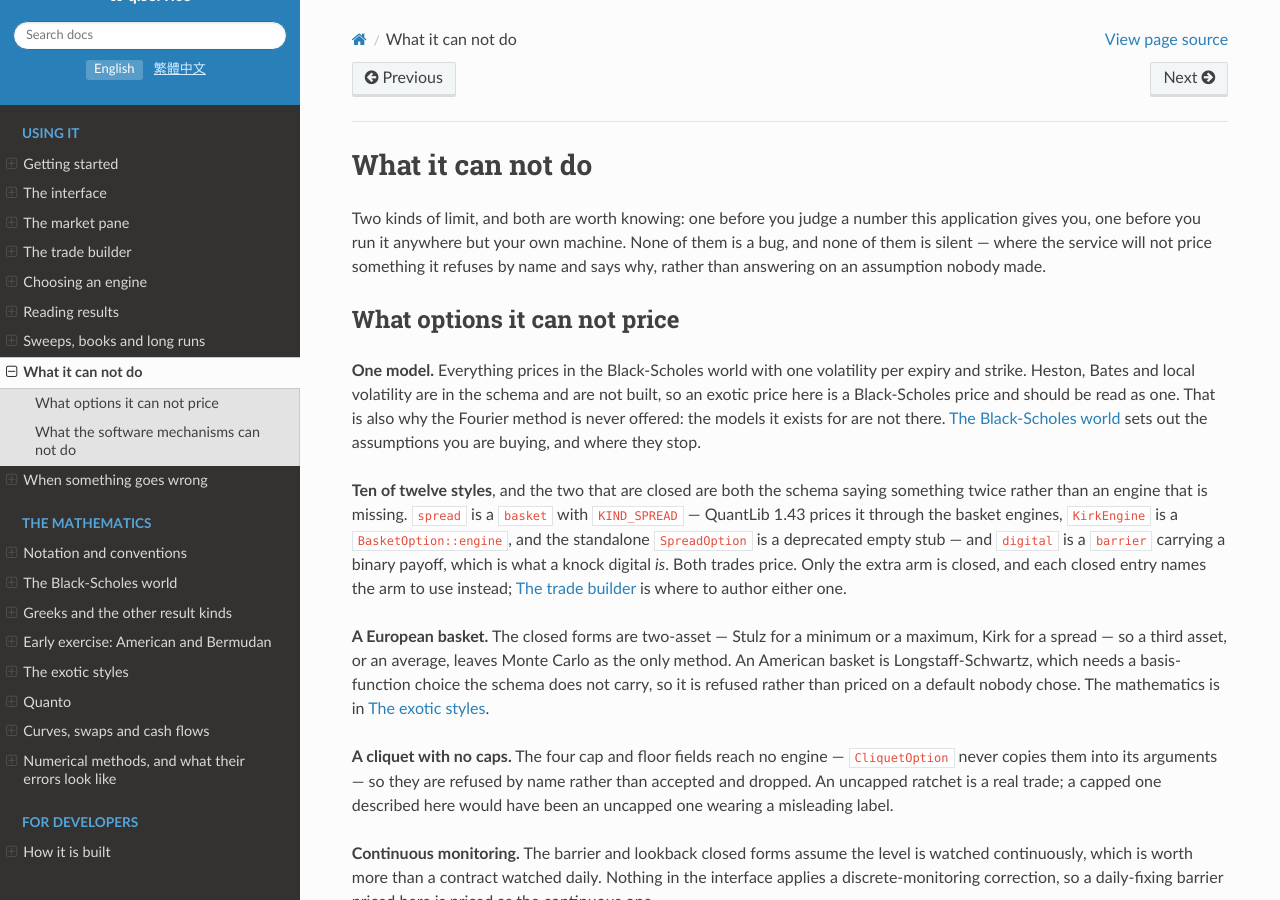
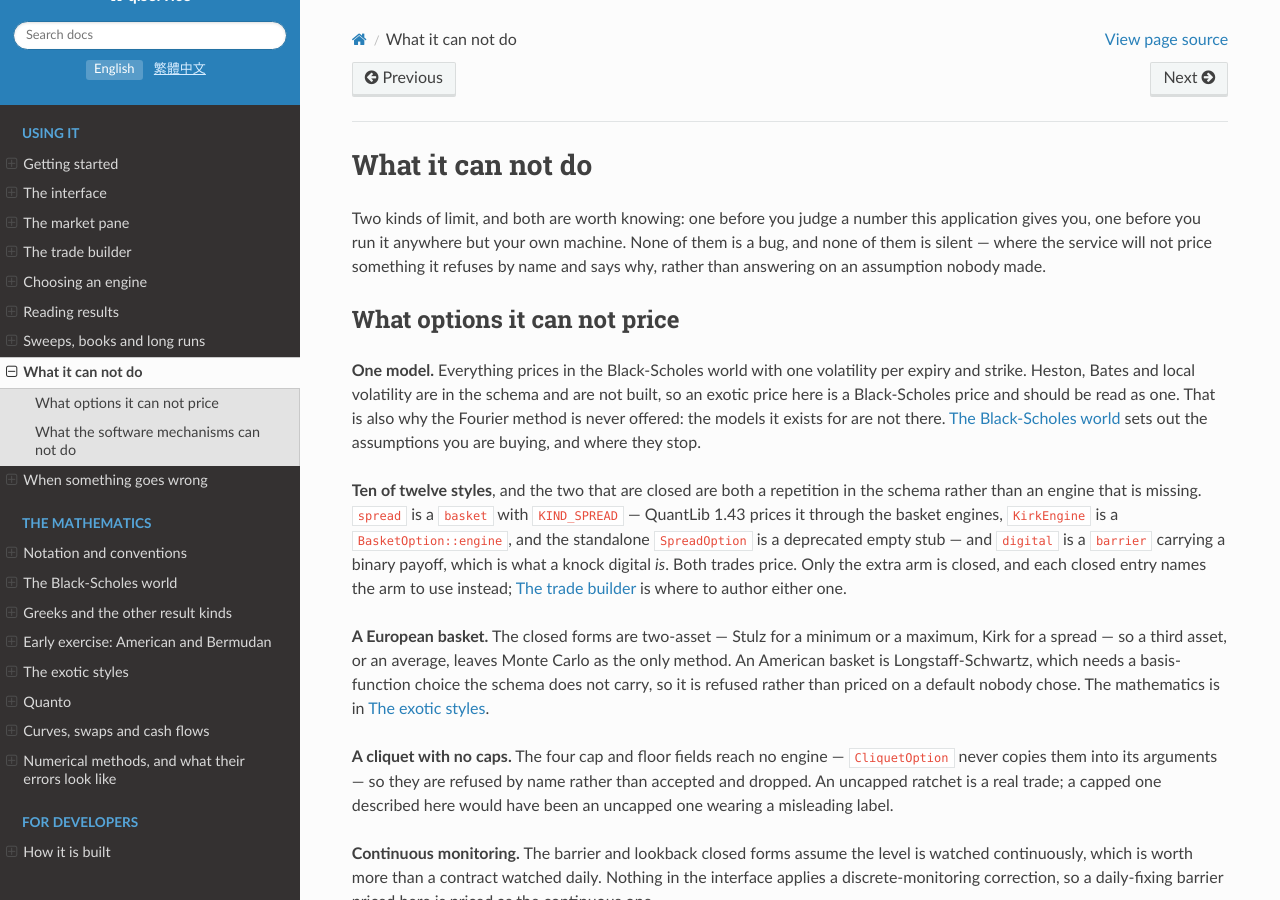
Before and after one commit to markccchiang/ql-frontend, a Sphinx documentation site: the page built from doc/limits.md, in a window 1280 px wide and 900 px high. Built offline with Sphinx 7.4.7 and the Read the Docs theme 3.1.0, drawn with Linux system fonts in a browser that asks for light colours.

Commit message:
Say "a repetition in the schema" rather than "saying something twice"
Same claim, fewer words: the two closed style arms are duplicates within
the schema, not engines this build failed to reach. README carries the
sentence too, so both are changed together, and the zh_TW string with
them.

Co-Authored-By: Claude Opus 5 <noreply@anthropic.com>
Claude-Session: https://claude.ai/code/session_01MJtVZSjTSgWshw7miPwQ9g

```diff
--- a/doc/limits.md
+++ b/doc/limits.md
@@ -15,14 +15,14 @@ read as one. That is also why the Fourier method is never offered: the models
 it exists for are not there. {doc}`maths/black-scholes` sets out the
 assumptions you are buying, and where they stop.
 
-**Ten of twelve styles**, and the two that are closed are both the schema
-saying something twice rather than an engine that is missing. `spread` is a
-`basket` with `KIND_SPREAD` — QuantLib 1.43 prices it through the basket
-engines, `KirkEngine` is a `BasketOption::engine`, and the standalone
-`SpreadOption` is a deprecated empty stub — and `digital` is a `barrier`
-carrying a binary payoff, which is what a knock digital *is*. Both trades
-price. Only the extra arm is closed, and each closed entry names the arm to
-use instead; {doc}`trades` is where to author either one.
+**Ten of twelve styles**, and the two that are closed are both a repetition
+in the schema rather than an engine that is missing. `spread` is a `basket`
+with `KIND_SPREAD` — QuantLib 1.43 prices it through the basket engines,
+`KirkEngine` is a `BasketOption::engine`, and the standalone `SpreadOption`
+is a deprecated empty stub — and `digital` is a `barrier` carrying a binary
+payoff, which is what a knock digital *is*. Both trades price. Only the
+extra arm is closed, and each closed entry names the arm to use instead;
+{doc}`trades` is where to author either one.
 
 **A European basket.** The closed forms are two-asset — Stulz for a minimum or
 a maximum, Kirk for a spread — so a third asset, or an average, leaves Monte
```
Also changed, not shown: README.md (+6 -6 lines), 1 other file.
